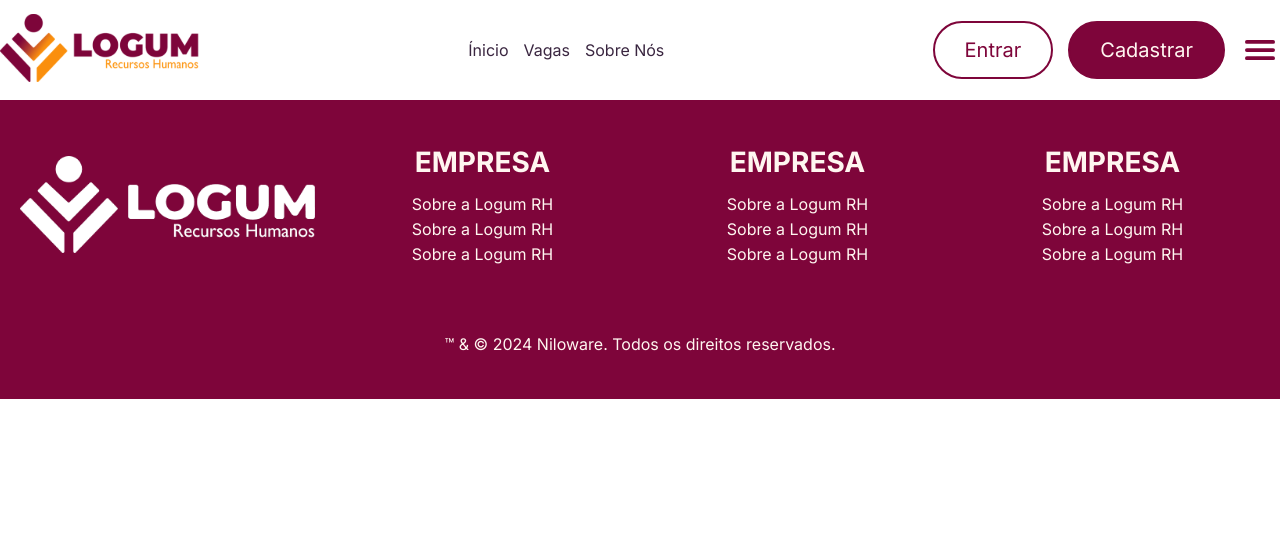
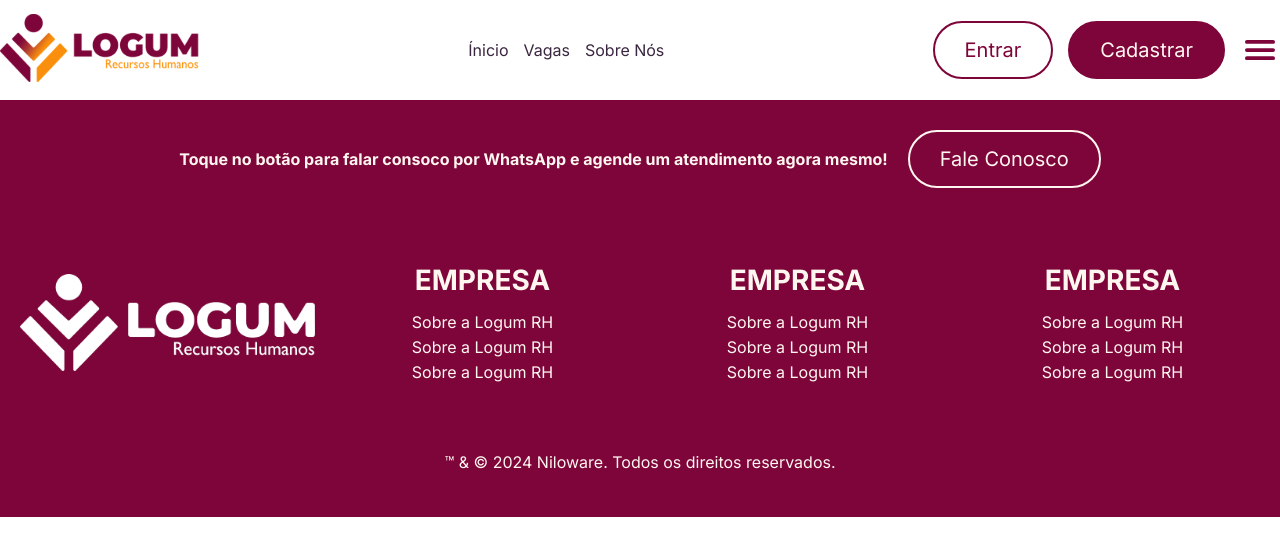
Before and after one commit to MPCGomes/logumrh, a Next.js app in the folder frontend-web/: page / in a window 1280 px wide. Shown: the top 556 px of the page. Built offline with nearby package versions, Linux system fonts and the light colour scheme.

Commit message:
feat: cta mini section

```diff
--- a/frontend-web/app/page.tsx
+++ b/frontend-web/app/page.tsx
@@ -1,3 +1,4 @@
+import CTA from "@/components/CTA/CTA";
 import Footer from "@/components/Footer/Footer";
 import Navbar from "@/components/Navbar/Navbar";
 
@@ -5,6 +6,7 @@ const Home = () => {
   return (
     <div>
       <Navbar />
+      <CTA />
       <Footer />
     </div>
   );
--- /dev/null
+++ b/frontend-web/components/CTA/CTA.module.scss
@@ -0,0 +1,41 @@
+@import '../../styles/variables';
+
+.cta {
+  background-color: var(--primary-color);
+  color: var(--background-color);
+  padding: 30px 0;
+  text-align: center;
+
+  div{
+    display: flex;
+    flex-direction: column;
+    gap: 20px;
+    align-items: center;
+    justify-content: center;
+
+    @media (min-width: 641px) {
+      flex-direction: row;
+    }
+  }
+
+  button {
+    background-color: transparent;
+    border-radius: 50px;
+    border: 2px solid var(--background-color);
+    color: var(--background-color);
+    font-size: $fs-400;
+    font-weight: normal;
+    padding: 15px 30px;
+    cursor: pointer;
+
+    &:hover {
+      background-color: var(--background-color);
+      color: var(--primary-color);
+      transition: all .3s ease-in-out;
+    }
+  }
+}
+
+.text{
+  font-weight: bold;
+}
--- /dev/null
+++ b/frontend-web/components/CTA/CTA.tsx
@@ -0,0 +1,18 @@
+import React from 'react'
+import styles from './CTA.module.scss'
+import ButtonSecondary from '../ButtonSecondary/ButtonSecondary'
+
+const CTA = () => {
+  return (
+    <section className={styles.cta}>
+      <div className='container'>
+        <p className={styles.text}>Toque no botão para falar consoco por WhatsApp e agende um atendimento agora mesmo!</p>
+        <button>
+          Fale Conosco
+        </button>
+      </div>
+    </section>
+  )
+}
+
+export default CTA
```
